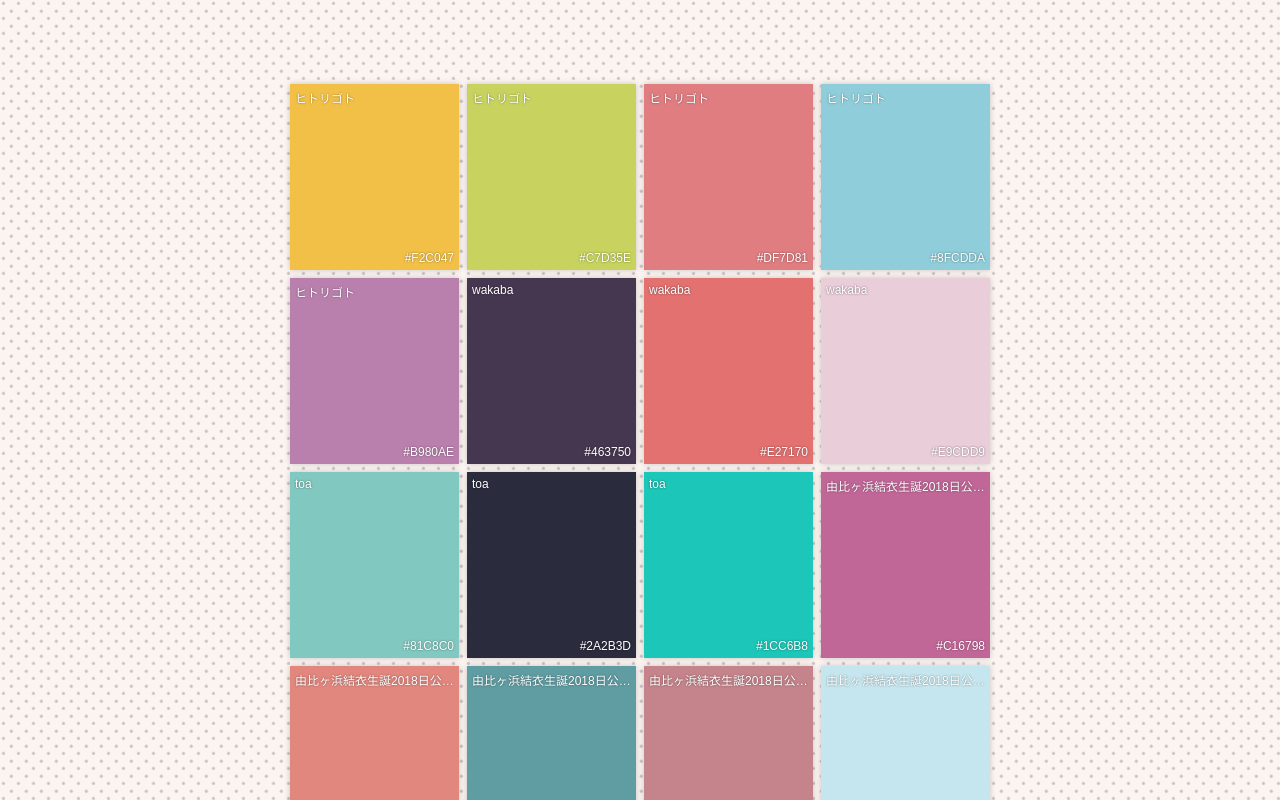
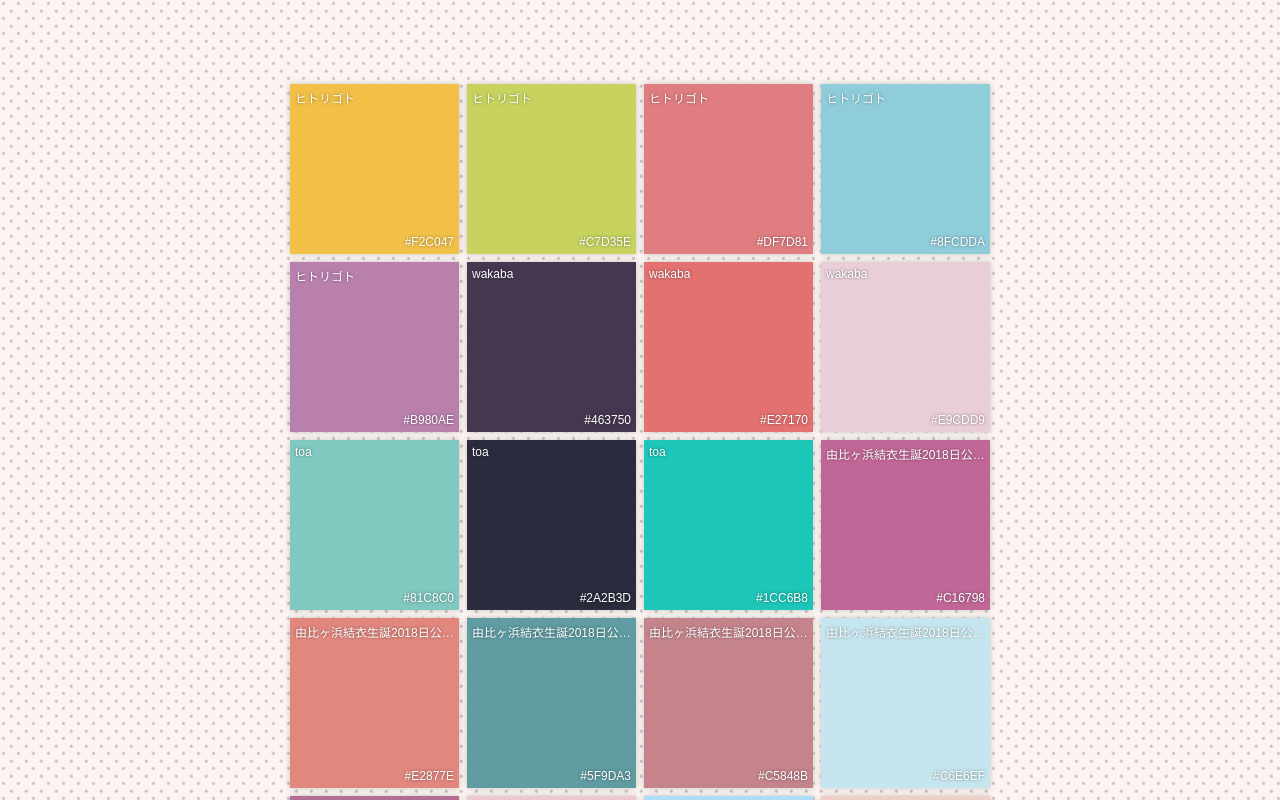
Before and after one commit to yui540/palette, a React app: page / in a window 1280 px wide. Shown: the top 800 px of the page. Built offline with nearby package versions, Linux system fonts and the light colour scheme.

Commit message:
update: Colorコンポーネントをsp対応

```diff
--- a/src/components/Color/styles.ts
+++ b/src/components/Color/styles.ts
@@ -6,30 +6,46 @@ export const Container = styled.button`
   appearance: none;
   border: none;
   position: relative;
-  width: calc(25% - 16px);
   height: 0;
-  padding-top: 25%;
-  margin: 4px;
-  box-shadow: 0 0 6px rgba(0,0,0,.2);
   transition: all .15s ease-out 0s;
   cursor: pointer;
+
+  ${pcLayout(`
+    width: 169px;
+    padding-top: 169px;
+    margin: 4px;
+    box-shadow: 0 0 6px rgba(0,0,0,.2);
+  `)}
+
+  ${spLayout(`
+    width: calc(25% - 5px);
+    padding-top: calc(25% - 8px);
+    margin: 2px;
+    box-shadow: 0 0 2px rgba(0,0,0,.2);
+  `)}
 
   &:focus {
     outline: 0;
     box-shadow: 0 0 5px 5px ${props => props.color};
+    ${spLayout(`box-shadow: 0 0 0 0 transparent;`)}
   }
 
   &:hover div:nth-child(1) {
-    transform: scale(.6);
-    border-radius: 50%;
+    ${pcLayout(`
+      transform: scale(.6);
+      border-radius: 50%;
+    `)}
   }
   &:hover div:nth-child(1)::after {
     animation: ${beat} .8s cubic-bezier(0.7,-0.02, 0.24, 0.98) .3s infinite;
+    ${spLayout(`animation: none;`)}
   }
   &:hover div:nth-child(2),
   &:hover div:nth-child(3) {
-    color: #aaa;
-    text-shadow: 0 0 0 transparent;
+    ${pcLayout(`
+      color: #aaa;
+      text-shadow: 0 0 0 transparent;
+    `)}
   }
 `
 
@@ -56,16 +72,25 @@ export const ProductName = styled.div`
   top: 0;
   left: 0;
   width: 100%;
-  padding: 5px;
   box-sizing: border-box;
-  font-size: 12px;
   color: #fff;
   text-align: left;
   white-space: nowrap;
   text-overflow: ellipsis;
   overflow: hidden;
-  text-shadow: 0 0 2px rgba(0,0,0,.5);
   transition: all .45s cubic-bezier(0, 0, 0, 1.01) 0s;
+
+  ${pcLayout(`
+    font-size: 12px;
+    padding: 5px;
+    text-shadow: 0 0 3px rgba(0,0,0,.5);
+  `)}
+
+  ${spLayout(`
+    font-size: 9px;
+    padding: 2.5px;
+    text-shadow: 0 0 1px rgba(0,0,0,.5);
+  `)}
 `
 
 export const ColorCode = styled.div`
@@ -73,15 +98,24 @@ export const ColorCode = styled.div`
   bottom: 0;
   right: 0;
   width: 100%;
-  padding: 5px;
   box-sizing: border-box;
-  font-size: 12px;
   text-align: right;
   color: #fff;
   text-transform: uppercase;
   white-space: nowrap;
   text-overflow: ellipsis;
   overflow: hidden;
-  text-shadow: 0 0 2px rgba(0,0,0,.5);
   transition: all .45s cubic-bezier(0, 0, 0, 1.01) 0s;
+
+  ${pcLayout(`
+    font-size: 12px;
+    padding: 5px;
+    text-shadow: 0 0 3px rgba(0,0,0,.5);
+  `)}
+
+  ${spLayout(`
+    font-size: 9px;
+    padding: 2.5px;
+    text-shadow: 0 0 1px rgba(0,0,0,.5);
+  `)}
 `
```
